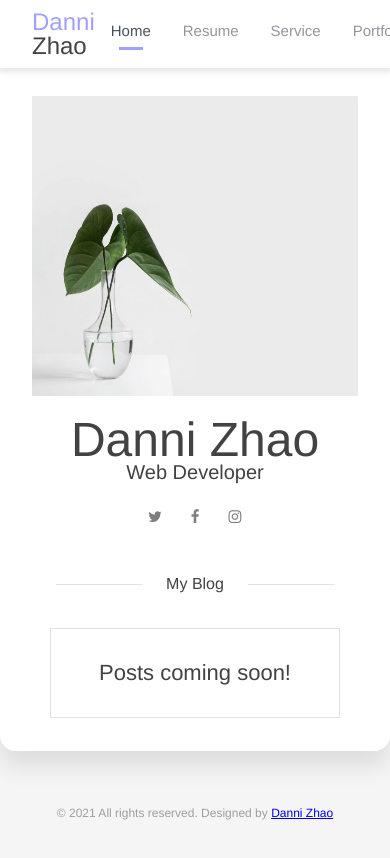
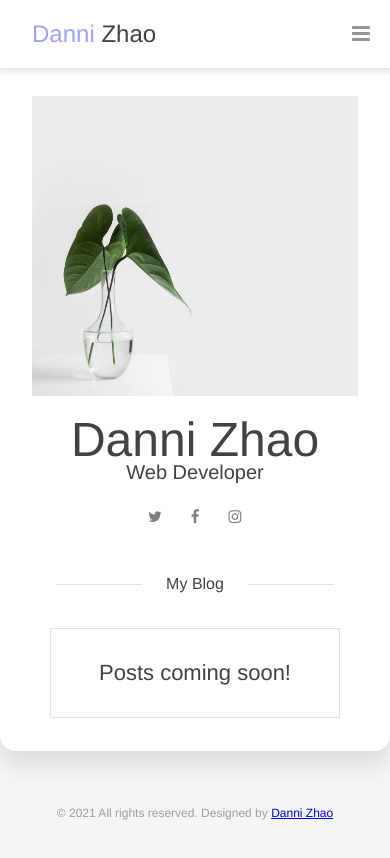
Before and after one commit to daneez/react-personal-blog, a React (Create React App) app: page / in a window 390 px wide. Shown: the top 858 px of the page. Built offline with nearby package versions, Linux system fonts and the light colour scheme.

Commit message:
🎨 menu bar added; responsive design added

```diff
--- a/src/components/App/App.js
+++ b/src/components/App/App.js
@@ -1,19 +1,21 @@
-import React from 'react';
-import Nav from  '../Nav/Nav';
-import Pages from '../Pages/Pages';
-import Footer from '../Footer/Footer';
-import { PAGE } from '../../constants';
-import './App.css';
+import React from "react";
+import Nav from "../Nav/Nav";
+import Pages from "../Pages/Pages";
+import Footer from "../Footer/Footer";
+import { PAGE } from "../../constants";
+import "./App.css";
 
 class App extends React.Component {
   constructor(props) {
     super(props);
 
-    this.state ={
+    this.state = {
       currentPage: PAGE.HOME,
+      openMobileMenu: false,
     };
 
     this.changePage = this.changePage.bind(this);
+    this.handleOpenNavBar = this.handleOpenNavBar.bind(this);
   }
   // // ES2017 sytax sugar
   // changePage = (pageName) => {
@@ -24,16 +26,28 @@ class App extends React.Component {
   changePage(pageName) {
     this.setState({
       currentPage: pageName,
+      openMobileMenu: false,
     });
-    console.log(pageName);
+    // console.log(pageName);
+  }
+
+  handleOpenNavBar() {
+    this.setState({
+      openMobileMenu: true,
+    });
   }
 
   render() {
-    const { currentPage } = this.state;
+    const { currentPage, openMobileMenu } = this.state;
 
     return (
       <div className="app">
-        <Nav currentPage={currentPage} changePage={this.changePage} />
+        <Nav
+          currentPage={currentPage}
+          openMobileMenu={openMobileMenu}
+          handleOpenNavBar={this.handleOpenNavBar}
+          changePage={this.changePage}
+        />
         <div className="container">
           <Pages currentPage={currentPage} />
           <Footer />
--- a/src/components/Nav/Nav.css
+++ b/src/components/Nav/Nav.css
@@ -20,3 +20,90 @@
 .nav__left {
   flex: 1;
 }
+
+.mobile-visible {
+  display: none;
+  visibility: hidden;
+}
+
+.menu-toggle {
+  display: block;
+  width: 50px;
+  margin: 0 4px;
+  line-height: 50px;
+  height: 50px;
+  text-align: center;
+  cursor: pointer;
+  overflow: hidden;
+  float: right;
+  background-color: transparent;
+  border: transparent;
+}
+
+.menu-toggle i {
+  color: #49515d;
+  font-size: 21px;
+  line-height: 50px;
+  opacity: 0.6;
+}
+
+.mobile-menu-hide {
+  width: 0;
+  right: 0;
+  margin-right: -100%;
+  overflow: hidden;
+  -webkit-box-shadow: none;
+  -moz-box-shadow: none;
+  box-shadow: none;
+}
+
+.mobile-menu-hide * {
+  visibility: hidden;
+  opacity: 0;
+}
+
+@media only screen and (max-width: 991px) {
+  .mobile-visible {
+    display: block;
+    visibility: visible;
+  }
+
+  .mobile-hidden {
+    display: none !important;
+    visibility: hidden !important;
+  }
+
+  .border-block-top-110 {
+    display: none;
+  }
+
+  .navbar {
+    position: fixed;
+    display: flex;
+    flex-direction: column;
+    width: 100%;
+    max-width: 200px;
+    height: calc(100% - 50px);
+    right: 0;
+    top: 68px;
+    z-index: 1001;
+    overflow: auto;
+    background-color: white;
+    -webkit-box-shadow: 0px 10px 10px 0px rgba(0,0,0,0.2);
+    -moz-box-shadow: 0px 10px 10px 0px rgba(0,0,0,0.2);
+    box-shadow: 0px 10px 10px 0px rgba(0,0,0,0.2);
+    -webkit-transition: all 0.44s ease-in-out;
+    -moz-transition: all 0.44s ease-in-out;
+    -o-transition: all 0.44s ease-in-out;
+    -ms-transition: all 0.44s ease-in-out;
+    transition: all 0.44s ease-in-out;
+  }
+
+  .navbar * {
+    -webkit-transition: all 0.44s ease-in-out;
+    -moz-transition: all 0.44s ease-in-out;
+    -o-transition: all 0.44s ease-in-out;
+    -ms-transition: all 0.44s ease-in-out;
+    transition: all 0.44s ease-in-out;
+  }
+}
--- a/src/components/Nav/Nav.js
+++ b/src/components/Nav/Nav.js
@@ -1,15 +1,34 @@
 import Logo from './components/Logo/Logo';
 import Navbar from './components/Navbar/Navbar';
 import './Nav.css';
+	// // Mobile menu
+	// $('.menu-toggle').on("click", function () {
+	// 	$('#site_nav').toggleClass('mobile-menu-hide');
+	// });
 
-const Nav = ({currentPage, changePage}) => (
+	// // Hide Mobile menu
+	// function mobileMenuHide() {
+	// 	var windowWidth = $(window).width();
+	// 	if (windowWidth < 1024) {
+	// 		$('#site_nav').addClass('mobile-menu-hide');
+	// 	}
+	// }
+
+	// // Mobile menu hide on main menu item click
+	// $('.site-main-menu').on("click", "a", function (e) {
+	// 	mobileMenuHide();
+	// });
+const Nav = ({currentPage, changePage, handleOpenNavBar, openMobileMenu}) => (
   <header className="nav">
     <div className="nav__left">
       <Logo />
     </div>
-    <div className="nav__right">
-      <Navbar currentPage={currentPage} changePage={changePage} />
+    <div className="nav__right" id="site_nav">
+      <Navbar currentPage={currentPage} changePage={changePage} openMobileMenu={openMobileMenu}/>
     </div>
+    <button className="menu-toggle mobile-visible">
+      <i className="fa fa-bars" onClick={()=> handleOpenNavBar()}></i>
+    </button>
   </header>
 );
 
--- a/src/components/Nav/components/Navbar/Navbar.js
+++ b/src/components/Nav/components/Navbar/Navbar.js
@@ -1,33 +1,46 @@
-import { PAGE } from '../../../../constants';
-import Item from './components/Item/Item';
-import './Navbar.css';
+import { PAGE } from "../../../../constants";
+import Item from "./components/Item/Item";
+import "./Navbar.css";
 
-const ITEMS = [{
+const ITEMS = [
+  {
     key: PAGE.HOME,
-  text: 'Home',
-}, {
+    text: "Home",
+  },
+  {
     key: PAGE.RESUME,
-  text: 'Resume',
-}, {
+    text: "Resume",
+  },
+  {
     key: PAGE.SERVICES,
-  text: 'Service',
-}, {
+    text: "Service",
+  },
+  {
     key: PAGE.PORTFOLIOS,
-  text: 'Portfolio',
-}];
+    text: "Portfolio",
+  },
+];
 
-const Navbar = ({currentPage, changePage,}) => (
-  <div className="navbar">
+const Navbar = ({ currentPage, changePage, openMobileMenu }) => {
+  let className= 'navbar';
+  if(!openMobileMenu) {
+    className += ' mobile-hidden';
+  }
+  return (
+    <div className={className}>
       {ITEMS.map((item) => (
         <Item
           key={item.key}
           active={currentPage === item.key}
-      onClick={()=> changePage(item.key)}
+          onClick={() => changePage(item.key)}
           //strict mode caller is undefined, non-strict mode is window
           //webpack bundle result is strict mode
-      >{item.text}</Item>
+        >
+          {item.text}
+        </Item>
       ))}
     </div>
-);
+  )
+}
 
 export default Navbar;
--- a/src/components/Nav/components/Navbar/components/Item/Item.css
+++ b/src/components/Nav/components/Navbar/components/Item/Item.css
@@ -1,5 +1,6 @@
 .navbar__item {
   padding: 16px;
+  margin: 0 auto;
   text-decoration: none;
   color: #49515d;
   font-size: 15px;
@@ -29,5 +30,5 @@
 }
 
 .navbar__item:last-of-type {
-  padding-right: 32px;
+  /* padding-right: 32px; */
 }
```
Lines whose indentation alone changed are shown as unchanged.
